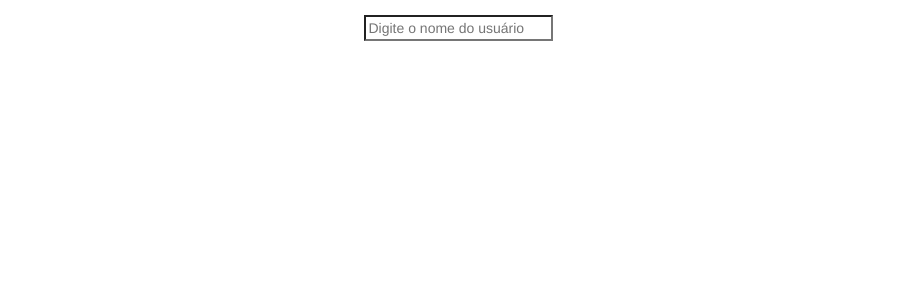
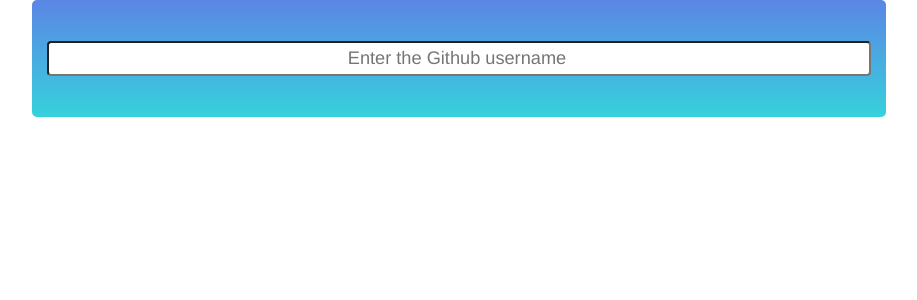
Before and after one commit to btd1337/github-app, a React (Create React App) app: page / in a window 1280 px wide. Shown: the top 300 px of the page, without its empty margins (181-1098 px from the left). Built offline with nearby package versions, Linux system fonts and the light colour scheme; the HTML template or start-up script is replaced by a standard one.

Commit message:
0.0.13 Estilização básica

```diff
--- a/src/App.css
+++ b/src/App.css
@@ -1,35 +1,31 @@
-.app {
-  margin-top: 15px;
-  text-align: center;
-}
-
-.app-logo {
-  animation: app-logo-spin infinite 20s linear;
-  height: 80px;
-}
-
-.app-header {
-  background-color: #222;
-  height: 150px;
-  padding: 20px;
-  color: white;
-}
-
-.app-title {
-  font-size: 1.5em;
-}
-
-.app-intro {
-  font-size: large;
-}
-
 @keyframes app-logo-spin {
   from { transform: rotate(0deg); }
   to { transform: rotate(360deg); }
 }
 
-.search {
-  margin-bottom: 5%;
+.app {
+  background: #36D1DC;  /* fallback for old browsers */
+  background: -webkit-linear-gradient(to bottom, #5B86E5, #36D1DC);  /* Chrome 10-25, Safari 5.1-6 */
+  background: linear-gradient(to bottom, #5B86E5, #36D1DC); /* W3C, IE 10+/ Edge, Firefox 16+, Chrome 26+, Opera 12+, Safari 7+ */
+
+  border-radius: 5px;
+}
+
+.actions {
+  padding: 5% 35%;
+}
+
+.box {
+  background-color: red;
+  width: 100%;
+}
+
+input {
+  border-radius: 4px;
+  font-size: 1.3em;
+  height: 35px;
+  text-align: center;
+  width: 100%;
 }
 
 li {
@@ -39,10 +35,52 @@
 
 li.repos {
   background-image: url('./assets/img/github_icon.svg');
-	background-position: left center;
 	background-repeat: no-repeat;
-	background-size: 0.9em;
+  background-size: 0.9em;
 	list-style: none;
   padding-left: 1.7em;
   text-align: left;
 }
+
+.repos-info {
+  font-size: 1.3em;
+  padding-left: 25%;
+}
+
+.search {
+  margin: 5% 0%;
+  width: 100%;
+}
+
+.username a{
+  color: #302b63;
+  font-size: 1.2em;
+  text-align: center;
+}
+
+.user-avatar img {
+  border-radius: 5px;
+  height: 300px;
+  width: 300px;
+}
+
+.user-avatar {
+  float: left;
+  width: 50%;
+}
+
+.user-data {
+  float: right;
+  padding: 5% 5%;
+  text-align: center;
+  width: 50%;
+}
+
+.user-data li {
+  padding-left: 5%;
+  text-align: left;
+}
+
+.user-info {
+  padding: 0% 15%;
+}
--- a/src/components/actions.js
+++ b/src/components/actions.js
@@ -3,8 +3,8 @@
 
 const Actions = ({ getRepos, getStarred }) => (
     <div className='actions'>
-        <button onClick={getRepos}>Ver Repositórios</button>
-        <button onClick={getStarred}>Ver Favoritos</button>
+        <button className='btn btn-primary' onClick={getRepos}>Ver Repositórios</button>
+        <button className='btn btn-primary' onClick={getStarred}>Ver Favoritos</button>
     </div>
 )
 
--- a/src/components/app-content.js
+++ b/src/components/app-content.js
@@ -7,11 +7,11 @@
 
 const AppContent = ({getRepos, getStarred, handleSearch, isFetching, isDisplayingRepos, isDisplayingStarreds, repos, starred, userInfo}) => (
 	<div className='box'>
-	<div className='col-md-4'></div>
-	<div className='app col-md-4'>
-	  <Search handleSearch={handleSearch} isFetching={isFetching}/>
+		<div className='col-md-2'></div>
+		<div className='app col-md-8'>
+			<Search handleSearch={handleSearch} isFetching={isFetching} />
 			{isFetching && <div>Carregando...</div>}
-	  {!!userInfo && <UserInfo userInfo={userInfo}/>}
+			{!!userInfo && <UserInfo userInfo={userInfo} />}
 			{!!userInfo && <Actions getRepos={getRepos} getStarred={getStarred} />}
 			{!isDisplayingStarreds && !!repos.length && <Repos
 				className='repos'
--- a/src/components/repos.js
+++ b/src/components/repos.js
@@ -2,7 +2,7 @@
 import React from 'react';
 
 const Repos = ({ className, title, repos }) => (
-    <div className={className}>
+    <div className='{className} col-lg-offset-4'>
         <h2>{title}</h2>
         <ul>
             {repos.map((repo, index) => (
--- a/src/components/search.js
+++ b/src/components/search.js
@@ -2,11 +2,11 @@
 import PropTypes from 'prop-types';
 
 const Search = ({ handleSearch, isFetching }) => (
-    <div className='search'>
+    <div className='search input'>
         <input
             disabled={isFetching}
             onKeyUp={handleSearch}
-            placeholder='Digite o nome do usuário'
+            placeholder='Enter the Github username'
             type='search'
         />
     </div>
--- a/src/components/user-info.js
+++ b/src/components/user-info.js
@@ -2,17 +2,20 @@
 import PropTypes from 'prop-types'
 
 const UserInfo = ({ userInfo}) => (
-    <div className='user-info'>
-        <img src={userInfo.avatar_url} alt='user-pic'/>
-        <h1>
+    <div className='user-info row'>
+        <div className='user-avatar col-md-2'>
+            <img src={userInfo.avatar_url} alt='user-pic' className='user-avatar'/>
+        </div>
+        <div className='user-data col-md-8'>
+            <h1 className='username'>
                 <a href={`https://github.com/${userInfo.login}`}>{userInfo.name} </a>
             </h1>
-
             <ul className='repos-info'>
                 <li>Repositórios: {userInfo.public_repos}</li>
                 <li>Seguidores: {userInfo.followers}</li>
                 <li>Seguindo: {userInfo.following}</li>
             </ul>
+        </div>
     </div>
 )
 
```
Lines whose indentation alone changed are shown as unchanged.
